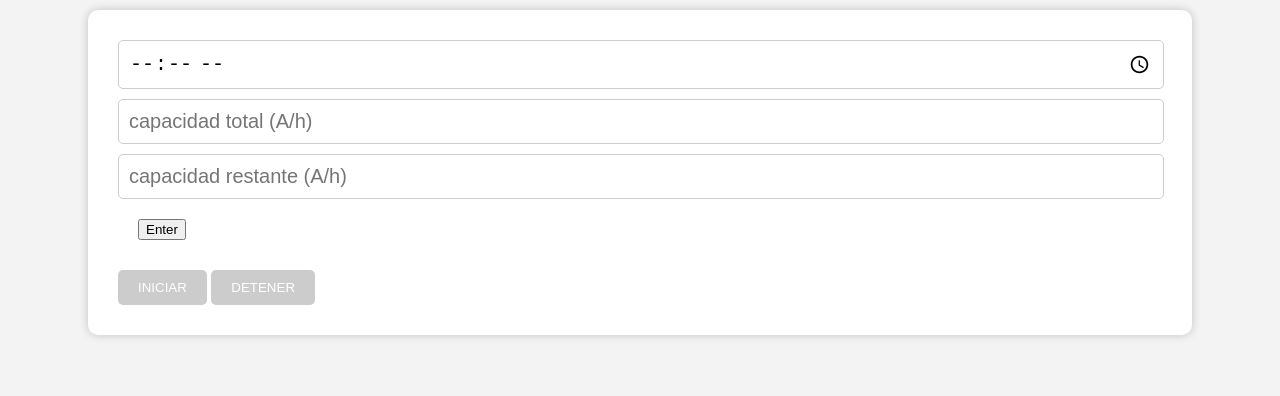
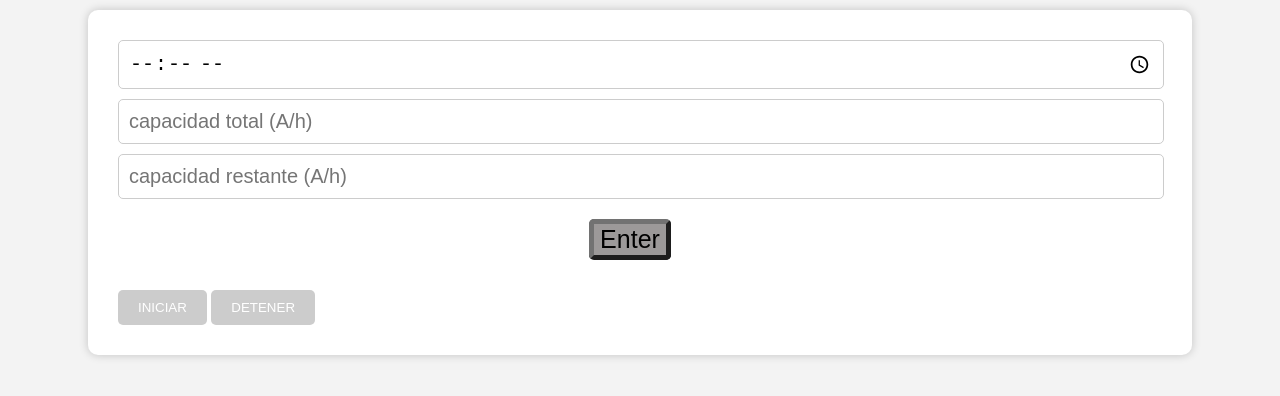
Before and after one commit to lennyaris/DESAFIO-ECO, a plain HTML site: page APP DESAFIO ECO/APLICACIONES CARRERA/corriente.html in a window 1280 px wide. Drawn offline with Linux system fonts and the light colour scheme.

Commit message:
2 en 1 corregido

```diff
--- a/APP DESAFIO ECO/APLICACIONES CARRERA/corriente.html
+++ b/APP DESAFIO ECO/APLICACIONES CARRERA/corriente.html
@@ -26,6 +26,7 @@
 
         #tiempo, #capacidadTotal, #capacidadRestante {
             margin-bottom: 10px;
+            text-align: center;
         }
 
         input[type="time"],
@@ -91,6 +92,11 @@
 
         #enterButton{
             margin: 20px;
+            font-size: 25px;
+            border-radius: 5px;
+            background-color: #9c9999;
+            border-color: #727272;
+            border-width: 5px;
 
         }
 
@@ -101,7 +107,7 @@
 
     th, td {
         text-align: center;
-        padding: 8px;
+        padding: 12px; /* Aumenta el espacio interno de celdas */
         border: 1px solid #ddd;
     }
 
@@ -112,6 +118,7 @@
     th {
         background-color: #727272;
         color: white;
+        font-size: 18px; /* Aumenta el tamaño de fuente del encabezado */
     }
     </style>
 </head>
@@ -136,7 +143,7 @@
             <p id="resultado" style="display: none;"></p>
             <p id="capacidadConsumidaResultado" style="display: none;">Capacidad Consumida: <span id="capacidadConsumidaValor">0</span> A/h</p>
         </div>
-    </div>
+
         <div id="capacidadConsumida">
             <table id="resultados" style="display: none;">
                 <thead>
@@ -148,6 +155,7 @@
                 </thead>
                 <tbody></tbody>
             </table>
+        </div>
     </div>
     <script>
         let intervaloContador;
```
Lines whose indentation alone changed are shown as unchanged.
